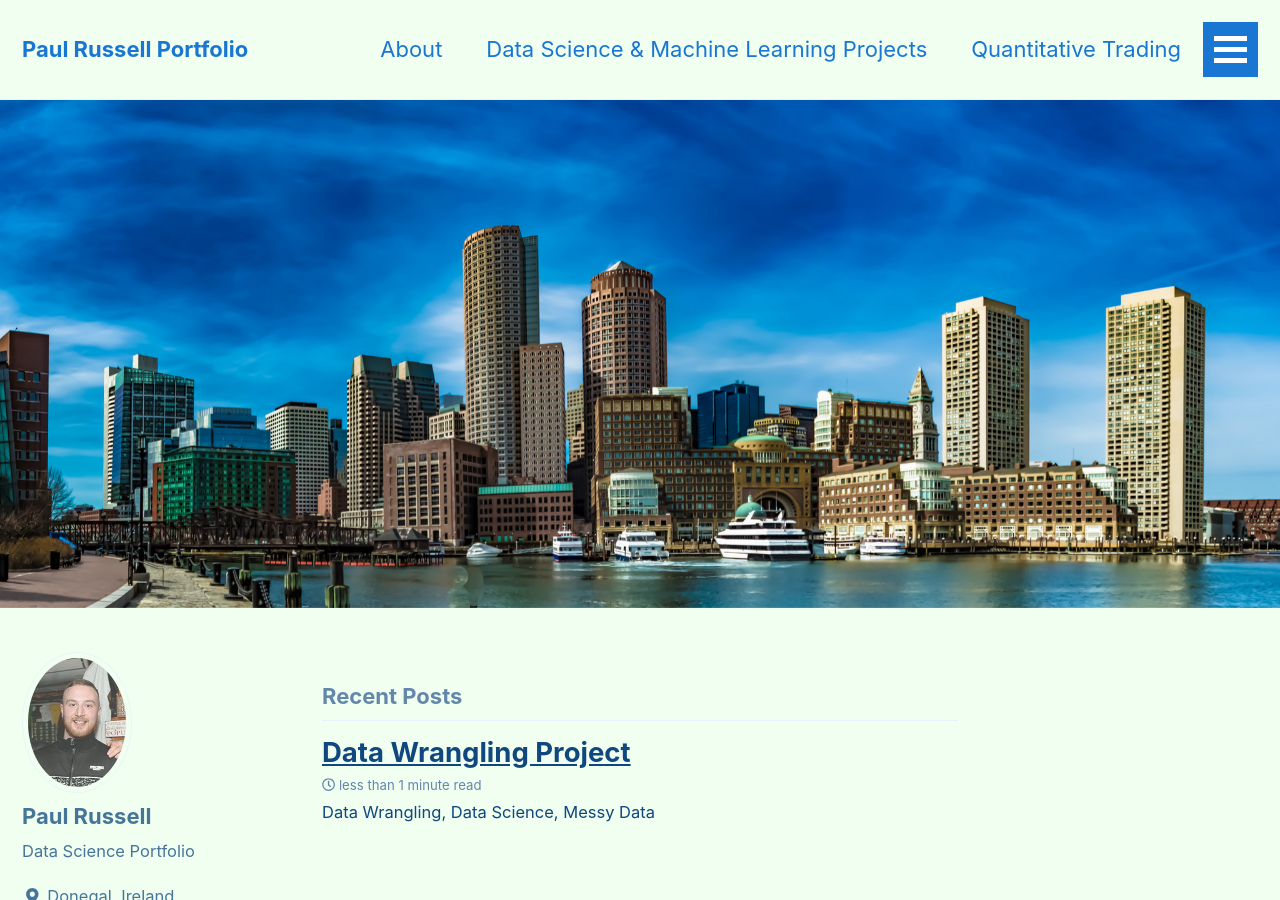
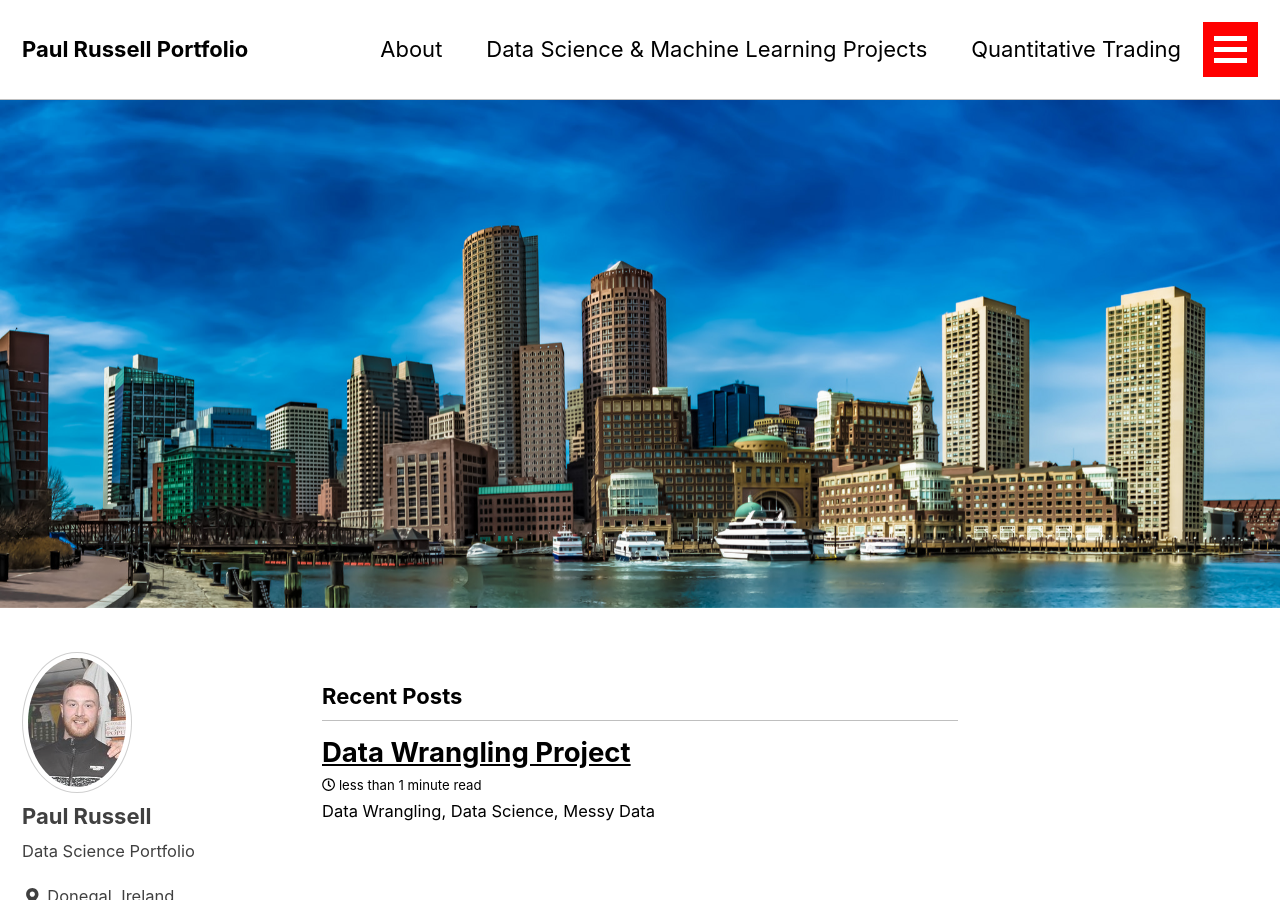
Before and after one commit to russell94paul/russell94paul.github.io, a Jekyll site: the page built from index.html, in a window 1280 px wide and 900 px high. Built offline with Jekyll 4.4.1, drawn with Linux system fonts in a browser that asks for light colours; nearby versions of some CDN libraries; the list of posts is cut into pages by our own code.

Commit message:
changed skin again

```diff
--- a/_config.yml
+++ b/_config.yml
@@ -5,7 +5,7 @@
 # For technical reasons, this file is *NOT* reloaded automatically when you use
 # `jekyll serve`. If you change this file, please restart the server process.
 
-minimal_mistakes_skin    :  "aqua" # , "aqua", "contrast", "dark", "dirt", "neon", "mint", "plum", "sunrise"
+minimal_mistakes_skin    :  "contrast" # , "aqua", "contrast", "dark", "dirt", "neon", "mint", "plum", "sunrise"
 
 # Site Settings
 locale                   : "en-US"
```
